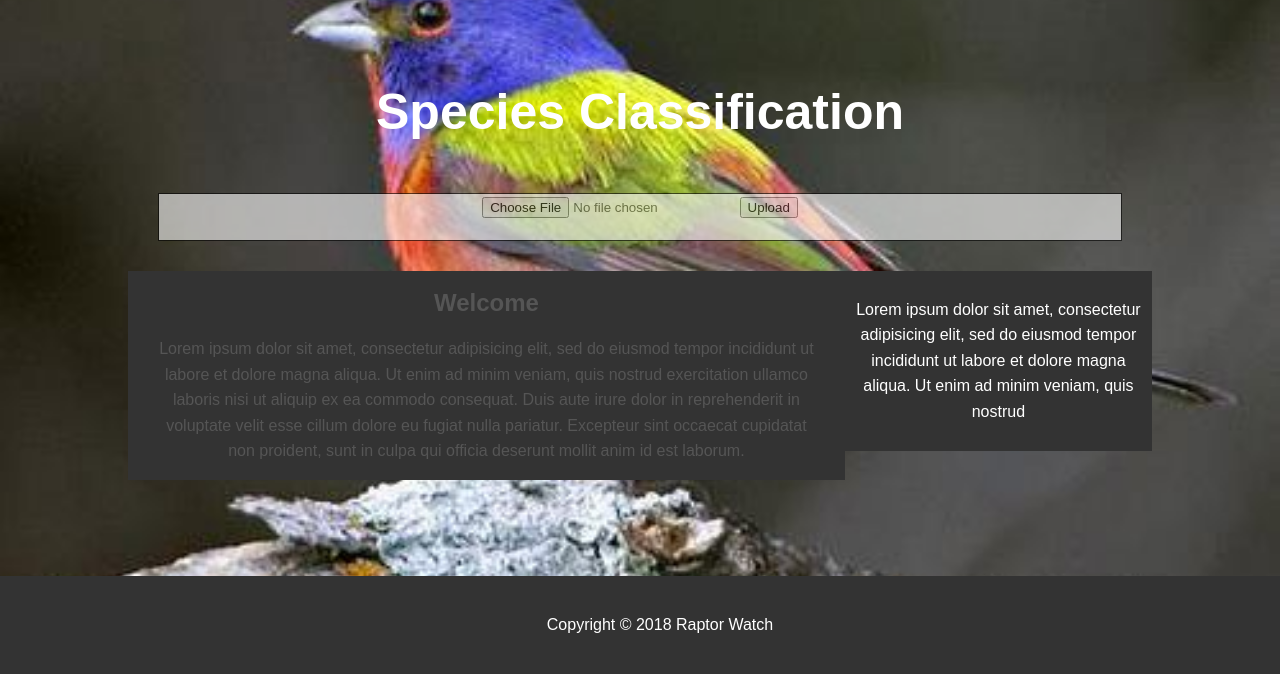
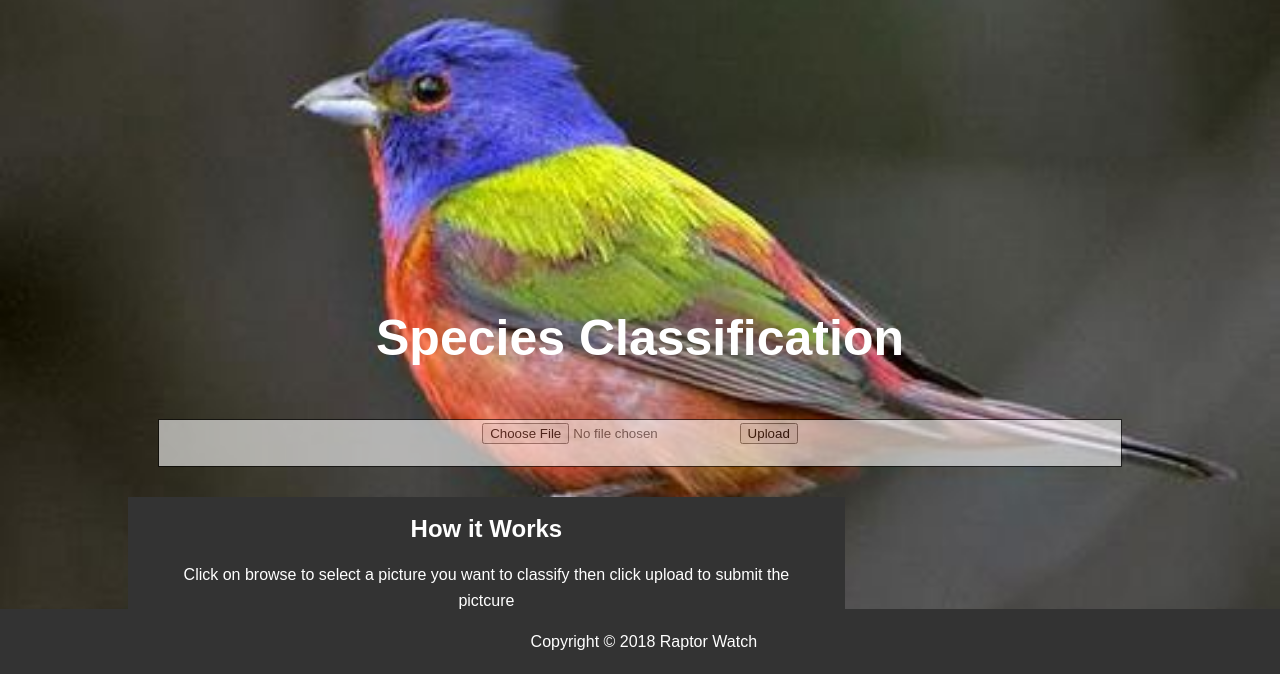
Before and after one commit to ThreeOne31/RaptorWatch_API, a Django app: page /identify/ in a window 1280 px wide. Shown: the part 126-800 px from the top of the page. Run offline with Django 3.2, Linux system fonts and the light colour scheme; parts of the project's set-up code (start-up, migrations or seed data) failed here and were passed over.

Commit message:
added css and html

```diff
--- a/testapp/static/css/style.css
+++ b/testapp/static/css/style.css
@@ -56,7 +56,7 @@ body{
 	color:#fff;
 	font-size:50px;
 	line-height: 1.6em;
-	padding-top:30px;
+	padding-top:25%;
 }
 
 
@@ -64,8 +64,10 @@ body{
 	float:left;
 	width:70%;
 	background: #333;
+	color:#fff;
 	padding:0 30px;
 	box-sizing: border-box;
+	text-color: white;
 }
 
 #sidebar{
@@ -83,8 +85,8 @@ body{
 	background: #333;
 	color:#fff;
 	text-align: center;
-	padding:20px;
-	margin-top:40px;
+	padding:0.3%;
+	margin-top:10%;
 	position:fixed;
     bottom:0;
 	width: 100%
--- a/testapp/templates/forms.html
+++ b/testapp/templates/forms.html
@@ -53,19 +53,12 @@ div.transbox {
 
 	<div class="container">
 		<section id="main">
-			<h1>Welcome</h1>
-			<p>Lorem ipsum dolor sit amet, consectetur adipisicing elit, sed do eiusmod
-			tempor incididunt ut labore et dolore magna aliqua. Ut enim ad minim veniam,
-			quis nostrud exercitation ullamco laboris nisi ut aliquip ex ea commodo
-			consequat. Duis aute irure dolor in reprehenderit in voluptate velit esse
-			cillum dolore eu fugiat nulla pariatur. Excepteur sint occaecat cupidatat non
-			proident, sunt in culpa qui officia deserunt mollit anim id est laborum.</p>
+			<h1>How it Works</h1>
+			<p>Click on browse to select a picture you want to classify then click upload to submit the 				pictcure
+			</p>
 		</section>
-		<aside id="sidebar">
-			<p>Lorem ipsum dolor sit amet, consectetur adipisicing elit, sed do eiusmod
-			tempor incididunt ut labore et dolore magna aliqua. Ut enim ad minim veniam,
-			quis nostrud </p>
-		</aside>
+
+
 	</div>
 
 	<footer id="main-footer">
```
Also changed, not shown: testapp/templates/css/style.css (deleted, +0 -91 lines), testapp/templates/index.html (+2 -9 lines), testapp/static/images/f.jpg (deleted), testapp/templates/images/showcase.jpg (deleted).
